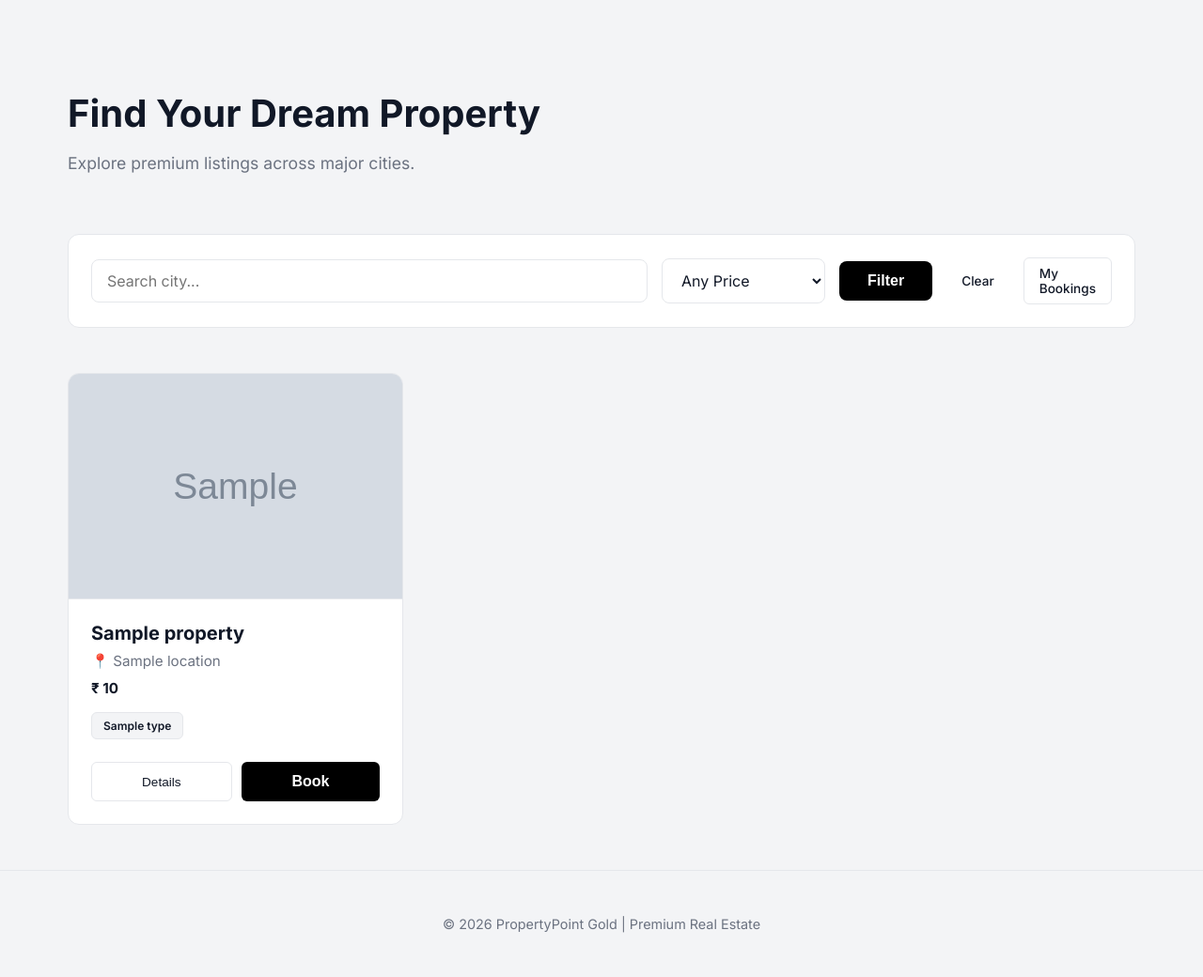
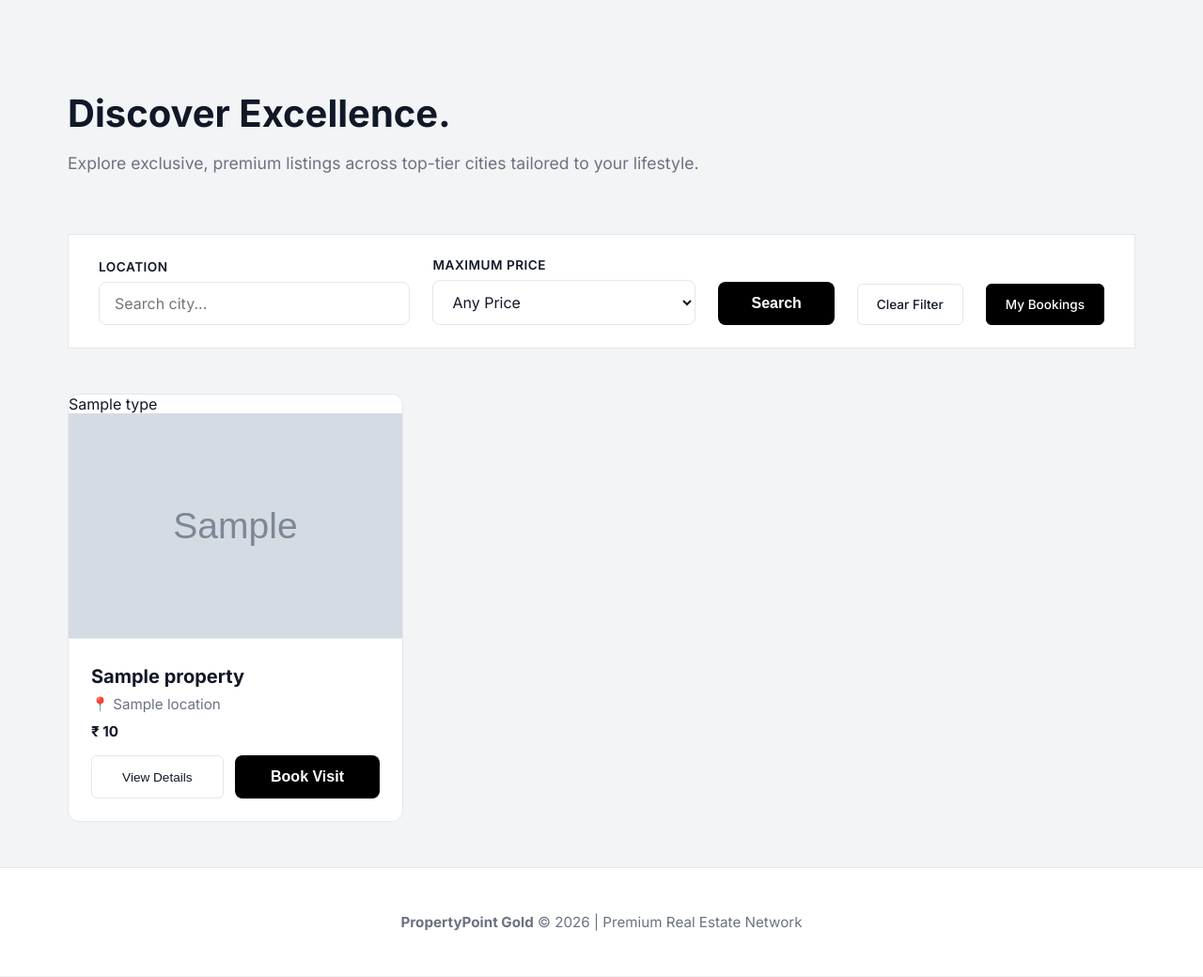
Before and after one commit to senseofomar/PropertyPoint, a Flask app: template PropertyPoint/templates/buyer.html in a window 1280 px wide. Shown: the part 62-1102 px from the top of the page at 94% size. Run offline with Flask 3, Linux system fonts and the light colour scheme; the template is opened without the code that fills it: most values are stand-ins (such as "Sample title", 1, 10 or a date in 2020); grey boxes marked "Sample" are stand-in pictures.

Commit message:
making it shine

```diff
--- a/PropertyPoint/templates/buyer.html
+++ b/PropertyPoint/templates/buyer.html
@@ -3,49 +3,55 @@
 
 {% block content %}
 <div class="hero-section">
-    <h1>Find Your Dream Property</h1>
-    <p>Explore premium listings across major cities.</p>
+    <h1>Discover Excellence.</h1>
+    <p>Explore exclusive, premium listings across top-tier cities tailored to your lifestyle.</p>
 </div>
 
-<div style="background: var(--surface); padding: 1.5rem; border-radius: 12px; border: 1px solid var(--border); margin-bottom: 3rem;">
-    <form method="GET" action="/buyer" style="display:flex; gap:15px; align-items:center;">
-        <input type="text" name="city" placeholder="Search city..." value="{{ search_term if search_term }}" style="margin: 0; flex-grow: 1;">
-        <select name="max_price" style="margin: 0; width: 250px;">
+<div style="background: var(--surface); padding: 1.5rem 2rem; border-radius: var(--radius-lg); border: 1px solid var(--border); margin-bottom: 3rem; box-shadow: var(--shadow-sm);">
+    <form method="GET" action="/buyer" style="display:flex; gap:1.5rem; align-items:flex-end; flex-wrap: wrap;">
+        <div style="flex-grow: 1; min-width: 250px;">
+            <label>Location</label>
+            <input type="text" name="city" placeholder="Search city..." value="{{ search_term if search_term }}" style="margin: 0;">
+        </div>
+        <div style="width: 280px;">
+            <label>Maximum Price</label>
+            <select name="max_price" style="margin: 0;">
                 <option value="">Any Price</option>
                 <option value="5000000" {% if max_price == 5000000 %}selected{% endif %}>Under 50 Lakhs</option>
                 <option value="10000000" {% if max_price == 10000000 %}selected{% endif %}>Under 1 Crore</option>
                 <option value="20000000" {% if max_price == 20000000 %}selected{% endif %}>Under 2 Crores</option>
             </select>
-        <button type="submit" style="width: auto; padding: 12px 30px;">Filter</button>
-        <a href="/buyer" class="btn-small" style="border: none;">Clear</a>
-        <a href="/my_bookings" class="btn-small" style="margin-left: auto;">My Bookings</a>
+        </div>
+        <button type="submit" style="width: auto; padding: 14px 35px;">Search</button>
+        <a href="/buyer" class="btn-small" style="padding: 13px 20px;">Clear Filter</a>
+        <a href="/my_bookings" class="btn-small" style="margin-left: auto; padding: 13px 20px; background: var(--primary); color: white; border-color: var(--primary);">My Bookings</a>
     </form>
 </div>
 
 <div id="details-modal" class="modal-overlay">
-    <div class="modal-content" style="text-align: left; max-width: 600px;">
-        <div style="display: flex; justify-content: space-between; align-items: flex-start; margin-bottom: 1rem;">
-            <h2 id="modal-title" style="margin: 0;">Title</h2>
-            <span style="cursor: pointer; font-size: 1.5rem; color: var(--text-muted); line-height: 1;" onclick="document.getElementById('details-modal').classList.remove('active')">&times;</span>
+    <div class="modal-content">
+        <div style="display: flex; justify-content: space-between; align-items: flex-start; margin-bottom: 1.5rem;">
+            <h2 id="modal-title" style="margin: 0; font-size: 1.8rem;">Title</h2>
+            <span style="cursor: pointer; font-size: 2rem; color: var(--text-muted); line-height: 1; transition: color 0.2s;" onmouseover="this.style.color='var(--danger)'" onmouseout="this.style.color='var(--text-muted)'" onclick="document.getElementById('details-modal').classList.remove('active')">&times;</span>
         </div>
-        <p style="color: var(--text-muted); margin-bottom: 1.5rem;">📍 <span id="modal-location">Location</span></p>
+        <p class="location" style="color: var(--text-muted); margin-bottom: 1.5rem; font-weight: 500;">📍 <span id="modal-location">Location</span></p>
 
-        <div style="background: var(--bg-page); padding: 1.5rem; border-radius: 8px; margin-bottom: 2rem;">
-            <p id="modal-desc" style="margin: 0; line-height: 1.6; color: var(--text-main);"></p>
+        <div style="background: var(--bg-page); padding: 1.8rem; border-radius: var(--radius-md); margin-bottom: 2.5rem; border: 1px solid var(--border);">
+            <p id="modal-desc" style="margin: 0; line-height: 1.8; color: var(--text-main); font-size: 1.05rem;"></p>
         </div>
 
-        <div style="display: flex; justify-content: space-between; align-items: center;">
-            <h3 id="modal-price" style="margin: 0; font-size: 1.8rem;">₹ 0</h3>
-            <button id="modal-book-btn" style="width: auto;">Request Visit</button>
+        <div style="display: flex; justify-content: space-between; align-items: center; border-top: 1px solid var(--border); padding-top: 1.5rem;">
+            <h3 id="modal-price" style="margin: 0; font-size: 2rem; color: var(--accent);">₹ 0</h3>
+            <button id="modal-book-btn" style="width: auto; padding: 14px 35px;">Request Visit</button>
         </div>
     </div>
 </div>
 
 <div id="js-flash-modal" class="modal-overlay">
     <div class="modal-content" style="text-align: center;">
-        <div style="font-size: 3rem; margin-bottom: 1rem;">✓</div>
+        <div style="font-size: 4rem; margin-bottom: 1rem; color: var(--success);">✓</div>
         <h2 style="margin-top: 0;">Request Sent</h2>
-        <p style="color: var(--text-muted); margin-bottom: 2rem;">Our agent will contact you shortly to confirm your visit schedule.</p>
+        <p style="color: var(--text-muted); margin-bottom: 2.5rem; font-size: 1.1rem;">Our premium agent will contact you shortly to confirm your visit schedule.</p>
         <button onclick="document.getElementById('js-flash-modal').classList.remove('active')">Done</button>
     </div>
 </div>
@@ -53,29 +59,31 @@
 <div class="property-grid">
     {% for p in properties %}
     <div class="card" id="property-{{ p['id'] }}">
+        <div class="card-img-wrapper">
+            <span class="card-badge">{{ p['type'] }}</span>
             {% if p['img_url'] %}
                 <img src="{{ url_for('static', filename='uploads/' + p['img_url']) }}">
             {% else %}
-            {% set img_url = "https://images.unsplash.com/photo-1502672260266-1c1ef2d93688" %}
-            {% if p['type'] == 'Villa' %}{% set img_url = "https://images.unsplash.com/photo-1613977257363-707ba9348227" %}
-            {% elif p['type'] == 'Plot' %}{% set img_url = "https://images.unsplash.com/photo-1500382017468-9049fed747ef" %}
-            {% elif p['type'] == 'Apartment' %}{% set img_url = "https://images.unsplash.com/photo-1522708323590-d24dbb6b0267" %}
+                {% set img_url = "https://images.unsplash.com/photo-1502672260266-1c1ef2d93688?q=80&w=800&auto=format&fit=crop" %}
+                {% if p['type'] == 'Villa' %}{% set img_url = "https://images.unsplash.com/photo-1613977257363-707ba9348227?q=80&w=800&auto=format&fit=crop" %}
+                {% elif p['type'] == 'Plot' %}{% set img_url = "https://images.unsplash.com/photo-1500382017468-9049fed747ef?q=80&w=800&auto=format&fit=crop" %}
+                {% elif p['type'] == 'Apartment' %}{% set img_url = "https://images.unsplash.com/photo-1522708323590-d24dbb6b0267?q=80&w=800&auto=format&fit=crop" %}
                 {% endif %}
                 <img src="{{ img_url }}">
             {% endif %}
+        </div>
 
         <div class="card-content">
             <h3>{{ p['title'] }}</h3>
-            <p>📍 {{ p['location'] }}</p>
+            <p class="location">📍 {{ p['location'] }}</p>
             <p class="price">₹ {{ "{:,}".format(p['price']) }}</p>
-            <span class="badge" style="background: var(--bg-page); border: 1px solid var(--border); width: fit-content; margin-bottom: 1.5rem;">{{ p['type'] }}</span>
 
-            <div style="display: flex; gap: 10px; margin-top: auto;">
-                <button type="button" class="btn-small" style="flex: 1; padding: 12px;"
+            <div style="display: flex; gap: 12px; margin-top: auto;">
+                <button type="button" class="btn-small" style="flex: 1;"
                         onclick="openDetails(`{{ p['title'] }}`, `{{ p['location'] }}`, `{{ p['price'] }}`, `{{ p['type'] }}`, {{ p['id'] }}, `{{ p['description'] }}`)">
-                    Details
+                    View Details
                 </button>
-                <button type="button" class="book-btn" style="flex: 1; padding: 12px; border-radius: 6px;" onclick="scheduleVisit({{ p['id'] }})">Book</button>
+                <button type="button" class="book-btn" style="flex: 1;" onclick="scheduleVisit({{ p['id'] }})">Book Visit</button>
             </div>
         </div>
     </div>
@@ -85,32 +93,22 @@
 
 {% block scripts %}
 <script>
-// Main function to populate and show the property details modal
 function openDetails(title, location, price, type, id, description) {
     document.getElementById('modal-title').innerText = title;
     document.getElementById('modal-location').innerText = location;
-    // Format price with local currency formatting
     document.getElementById('modal-price').innerText = '₹ ' + parseInt(price).toLocaleString('en-IN');
-
-    // Inject the real description from the database.
-    // Fallback text if description is empty or missing.
     document.getElementById('modal-desc').innerText = description || "Premium property with modern amenities and scenic views.";
-
-    // Link the "Request Visit" button in the modal to the specific property ID
     const bookBtn = document.getElementById('modal-book-btn');
     bookBtn.setAttribute('onclick', `scheduleVisit(${id}); document.getElementById('details-modal').classList.remove('active');`);
-
-    // Show the modal
     document.getElementById('details-modal').classList.add('active');
 }
 
-// AJAX function to handle visit scheduling
 function scheduleVisit(id) {
     const btn = document.querySelector(`#property-${id} .book-btn`);
-    const originalText = btn ? btn.innerText : "Book";
+    const originalText = btn ? btn.innerText : "Book Visit";
 
     if (btn) {
-        btn.innerText = "Wait...";
+        btn.innerText = "Processing...";
         btn.disabled = true;
     }
 
@@ -119,11 +117,10 @@ function scheduleVisit(id) {
     .then(data => {
         if(data.success) {
             if (btn) {
-                btn.innerText = "Sent ✓";
+                btn.innerText = "Requested ✓";
                 btn.style.background = "var(--success)";
                 btn.style.color = "white";
             }
-            // Show the "Congratulations/Request Sent" success modal
             document.getElementById('js-flash-modal').classList.add('active');
         } else {
             alert(data.error || "Failed to schedule visit.");
--- a/PropertyPoint/templates/layout.html
+++ b/PropertyPoint/templates/layout.html
@@ -10,8 +10,8 @@
     <div class="logo">PropertyPoint Gold</div>
     <div class="nav-links">
         {% if session.get('user') %}
-            <span style="color: var(--text-muted);">Welcome, <strong style="color: var(--text-main);">{{ session['user'] }}</strong></span>
-            <span class="badge" style="background: var(--bg-page); border: 1px solid var(--border); color: var(--text-main);">{{ session['role'] }}</span>
+            <span style="color: var(--text-muted); font-weight: 500;">Welcome, <strong style="color: var(--primary);">{{ session['user'] }}</strong></span>
+            <span class="badge" style="background: var(--bg-page); border: 1px solid var(--border); color: var(--primary);">{{ session['role'] }}</span>
             <a href="/logout" class="btn-small">Logout</a>
         {% endif %}
     </div>
@@ -21,9 +21,9 @@
   {% if messages %}
     <div id="flash-modal" class="modal-overlay active">
         <div class="modal-content" style="text-align: center;">
-            <div style="font-size: 3rem; margin-bottom: 1rem;">✓</div>
+            <div style="font-size: 4rem; margin-bottom: 1rem; color: var(--success);">✓</div>
             <h2 style="margin-top: 0;">Success</h2>
-            <p style="color: var(--text-muted); margin-bottom: 2rem;">{{ messages[0] }}</p>
+            <p style="color: var(--text-muted); margin-bottom: 2rem; font-size: 1.1rem;">{{ messages[0] }}</p>
             <button onclick="document.getElementById('flash-modal').classList.remove('active')">Continue</button>
         </div>
     </div>
@@ -34,8 +34,8 @@
     {% block content %}{% endblock %}
 </div>
 
-<footer style="text-align: center; padding: 3rem; color: var(--text-muted); font-size: 0.9rem; border-top: 1px solid var(--border);">
-    © 2026 PropertyPoint Gold | Premium Real Estate
+<footer style="text-align: center; padding: 3rem; color: var(--text-muted); font-size: 0.95rem; border-top: 1px solid var(--border); background: var(--surface); margin-top: auto;">
+    <strong>PropertyPoint Gold</strong> &copy; 2026 | Premium Real Estate Network
 </footer>
 
 {% block scripts %}{% endblock %}
```
Also changed, not shown: PropertyPoint/templates/admin.html (+55 -28 lines), PropertyPoint/templates/login.html (+12 -10 lines). Lines whose indentation alone changed are shown as unchanged.
